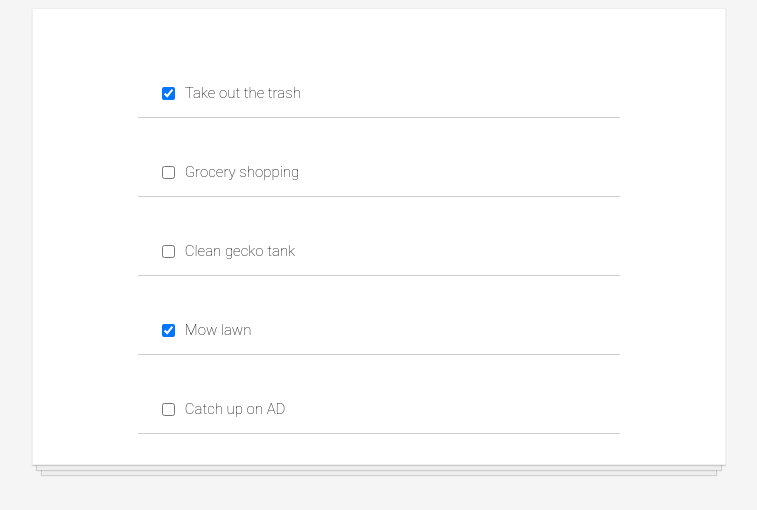
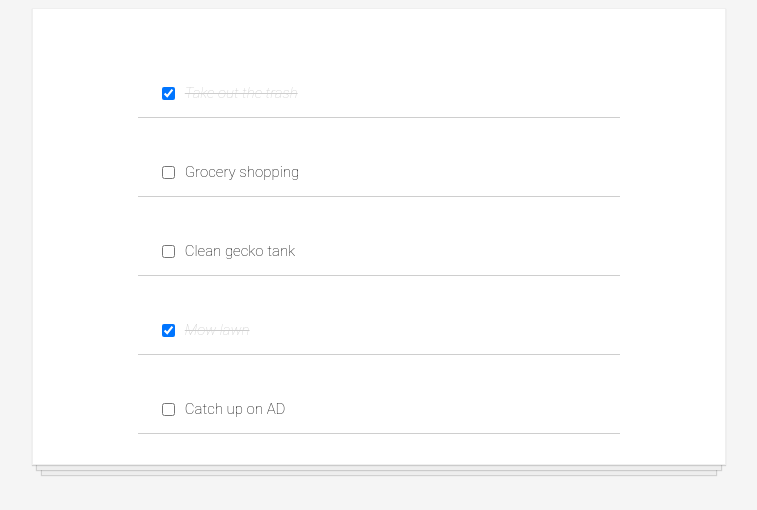
Before and after one commit to sashiba/react-course1, a React (Create React App) app: page / in a window 1280 px wide. Shown: the top 510 px of the page, without its empty margins (261-1018 px from the left). Built offline with nearby package versions, Linux system fonts and the light colour scheme.

Commit message:
finalize todo, add conditionalTask

```diff
--- a/src/components/TodoItem.js
+++ b/src/components/TodoItem.js
@@ -1,6 +1,11 @@
 import React from "react";
 
 function TodoItem(props) {
+  const completedStyle = {
+    fontStyle: "italic",
+    color: "#cdcdcd",
+    textDecoration: "line-through",
+  };
   return (
     <div className="todo-item">
       <input
@@ -8,7 +13,9 @@ function TodoItem(props) {
         checked={props.todo.completed}
         onChange={() => props.handleChange(props.todo.id)}
       />
-      <p>{props.todo.text}</p>
+      <p style={props.todo.completed ? completedStyle : null}>
+        {props.todo.text}
+      </p>
     </div>
   );
 }
--- a/src/index.js
+++ b/src/index.js
@@ -1,6 +1,6 @@
 import React from "react";
 import ReactDOM from "react-dom";
 import App from "./App.js";
-// import App from "./stateTask.js";
+// import App from "./conditionalTask.js";
 
 ReactDOM.render(<App />, document.getElementById("root"));
```
Also changed, not shown: src/conditionalTask.js (added, +29 -0 lines).
